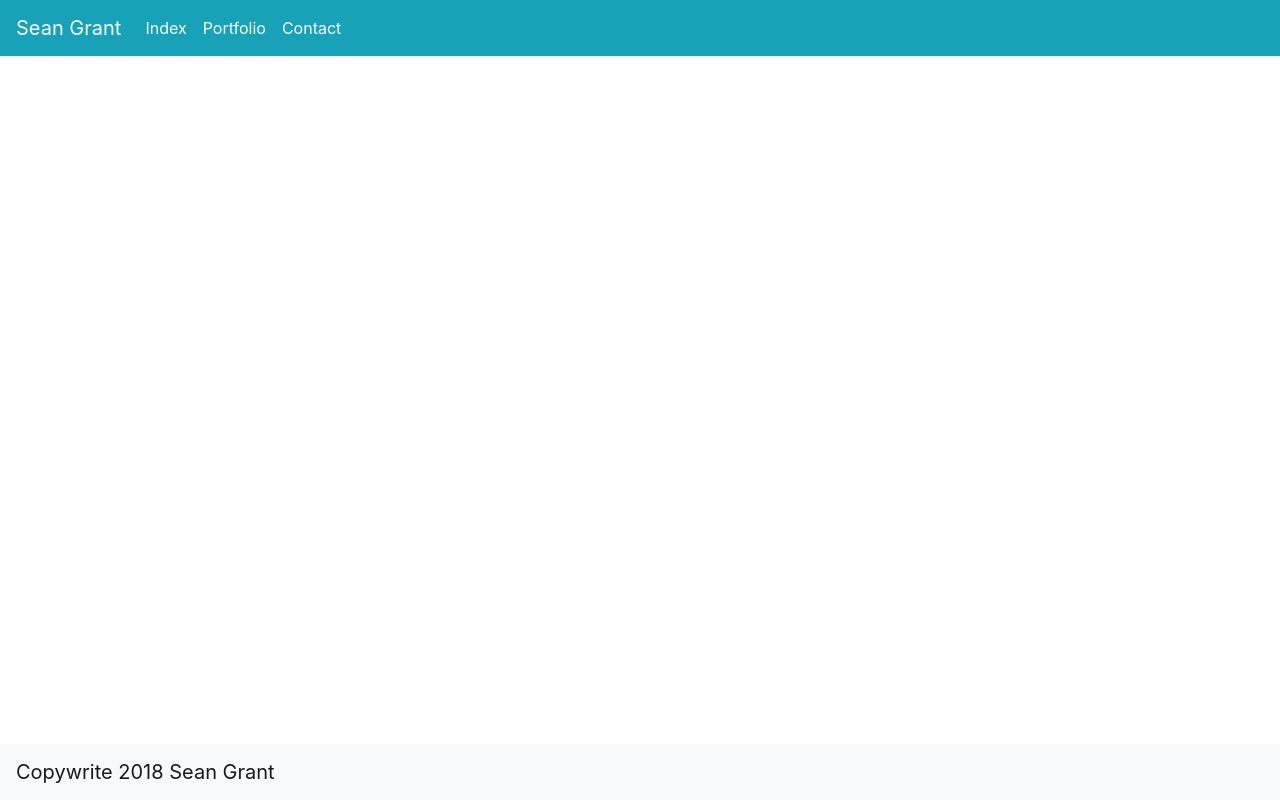
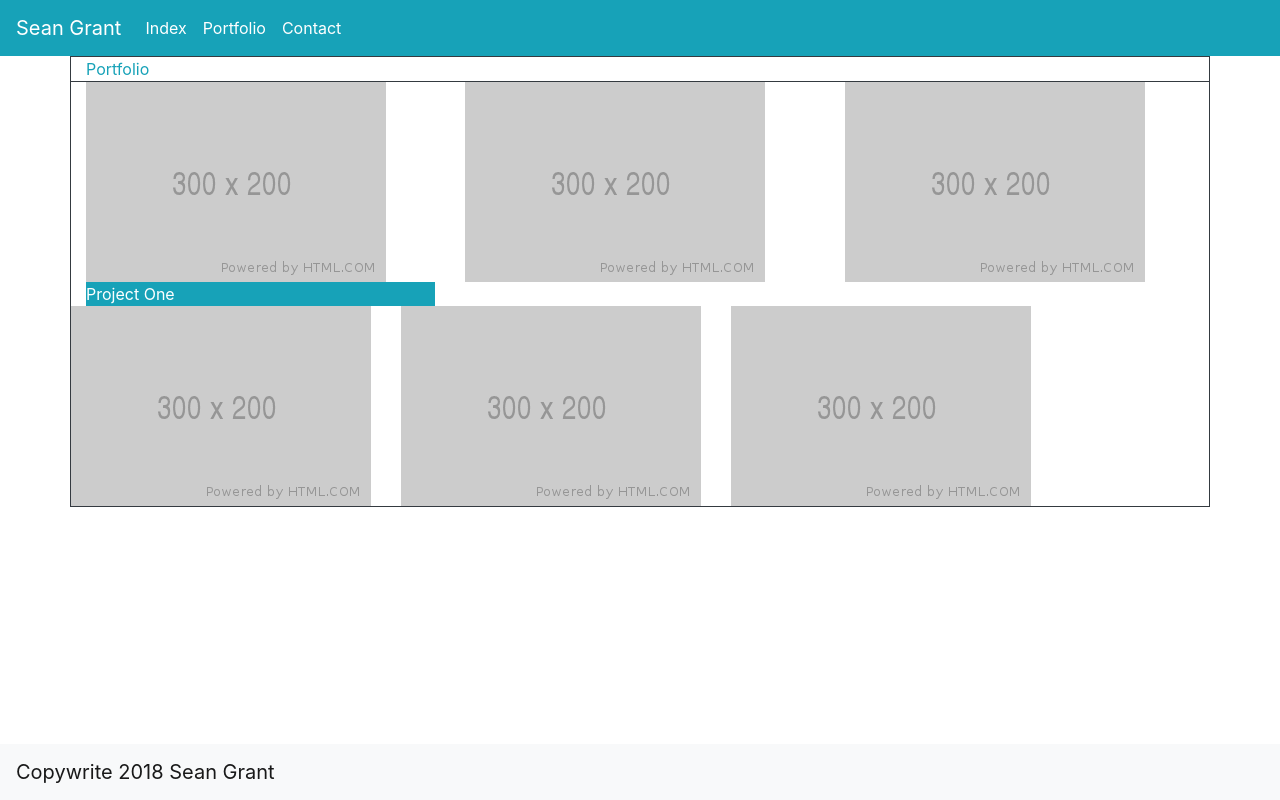
Before and after one commit to seangrant118/Bootstrap-Portfolio, a plain HTML site: page portfolio.html in a window 1280 px wide. Drawn offline with nearby package versions, Linux system fonts and the light colour scheme.

Commit message:
portfolio work

```diff
--- a/portfolio.html
+++ b/portfolio.html
@@ -31,6 +31,41 @@
     </div>
   </nav>
 
+  <div class="container border border-dark">
+    <div class="row">
+      <div class="col-12 border-bottom border-dark text-info">
+        Portfolio
+      </div>
+    </div>
+
+    <div class="row">
+      <div class="col-12 col-md-4">
+        <img src="images/300x200.png">
+        <div class="bg-info text-white">
+          Project One
+        </div>
+      </div>
+      <div class="col-12 col-md-4">
+        <img src="images/300x200.png">
+      </div>
+      <div class="col-12 col-md-4">
+        <img src="images/300x200.png">
+      </div>
+      <div class="row">
+        <div class="col-12 col-md-4">
+          <img src="images/300x200.png">
+        </div>
+        <div class="col-12 col-md-4">
+          <img src="images/300x200.png">
+        </div>
+        <div class="col-12 col-md-4">
+          <img src="images/300x200.png">
+        </div>
+      </div>
+    </div>
+  </div>
+
+
   <nav class="navbar fixed-bottom navbar-light bg-light align-center">
     <div class="navbar-brand">Copywrite 2018 Sean Grant</div>
   </nav>
```
Also changed, not shown: images/300x200.png (added).
